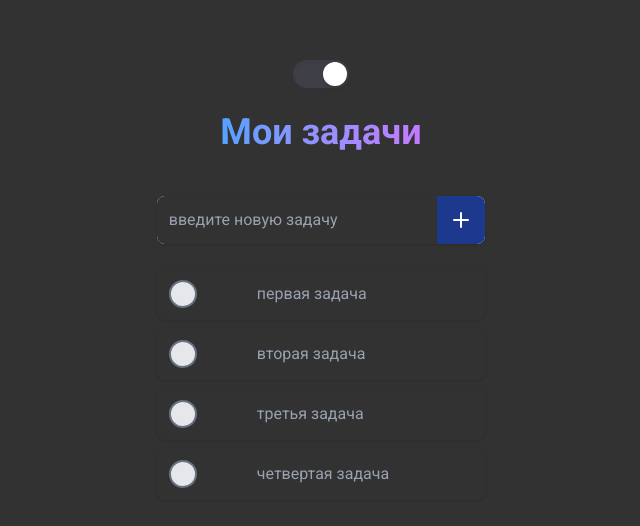
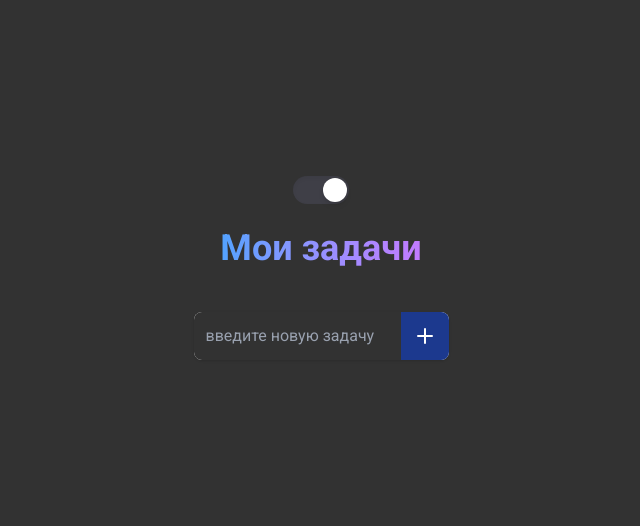
Before and after one commit to alex-zander-0403/advanced-todo, a React (Vite) app: page / in a window 1280 px wide. Shown: the part 120-646 px from the top of the page, without its empty margins (319-959 px from the left). Built offline with nearby package versions, Linux system fonts and the light colour scheme.

Commit message:
new todo properties

```diff
--- a/src/App.jsx
+++ b/src/App.jsx
@@ -6,17 +6,17 @@ import { getInitialTheme } from "./helpers/getInitialTheme";
 import { toggleTheme } from "./helpers/toggleTheme";
 
 //
-const initialTodos = [
-  { id: 1, text: "первая задача" },
-  { id: 2, text: "вторая задача" },
-  { id: 3, text: "третья задача" },
-  { id: 4, text: "четвертая задача" },
-];
+// const initialTodos = [
+//   { id: 1, text: "первая задача" },
+//   { id: 2, text: "вторая задача" },
+//   { id: 3, text: "третья задача" },
+//   { id: 4, text: "четвертая задача" },
+// ];
 
 //
 function App() {
   //
-  const [todos, setTodos] = useState(initialTodos);
+  const [todos, setTodos] = useState([]);
   const [theme, setTheme] = useState(getInitialTheme());
 
   // -------------------
@@ -26,7 +26,15 @@ function App() {
   }
 
   function onAdd(text) {
-    const newTodo = { id: Date.now(), text };
+    const newTodo = {
+      id: Date.now(),
+      text,
+      isCompleted: false,
+      createdAdd: new Date.toISOString(),
+      deadline: deadline || null,
+      order: todos.length + 1,
+    };
+
     setTodos([...todos, newTodo]);
   }
 
```
